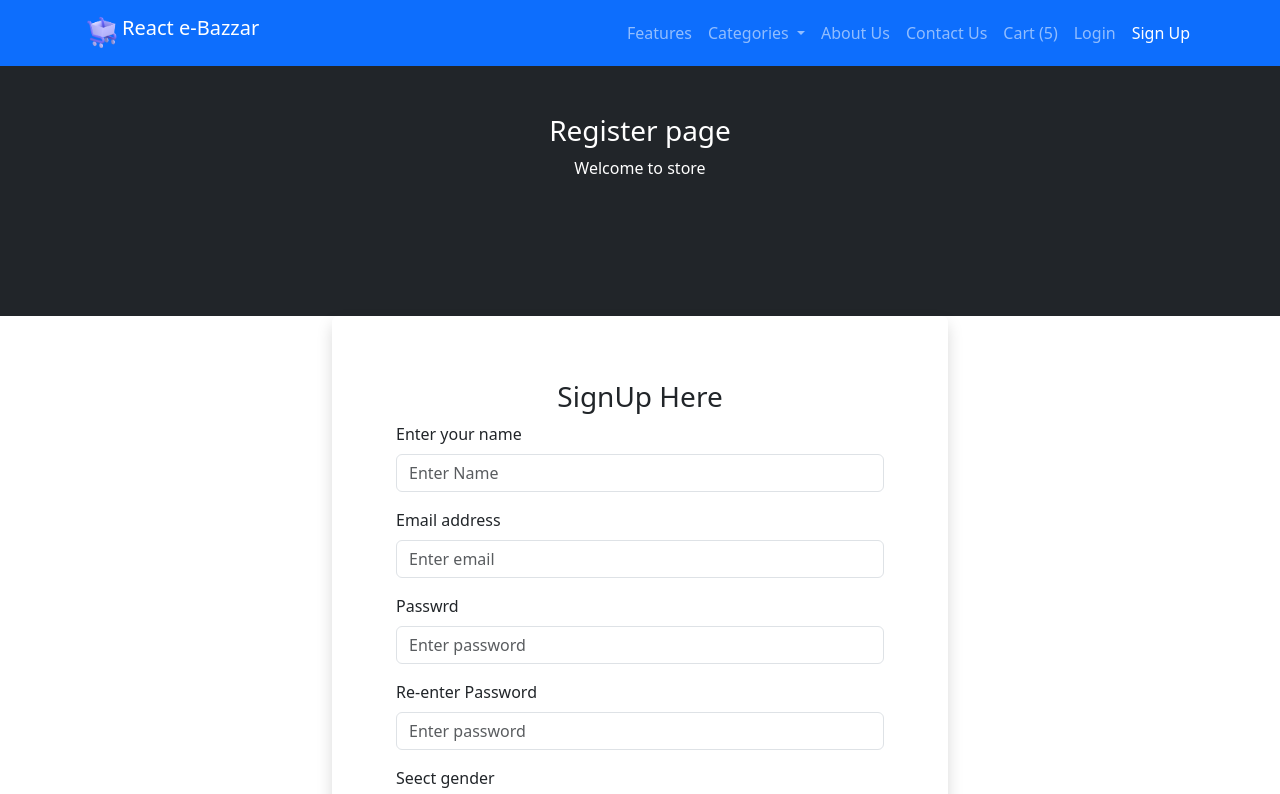
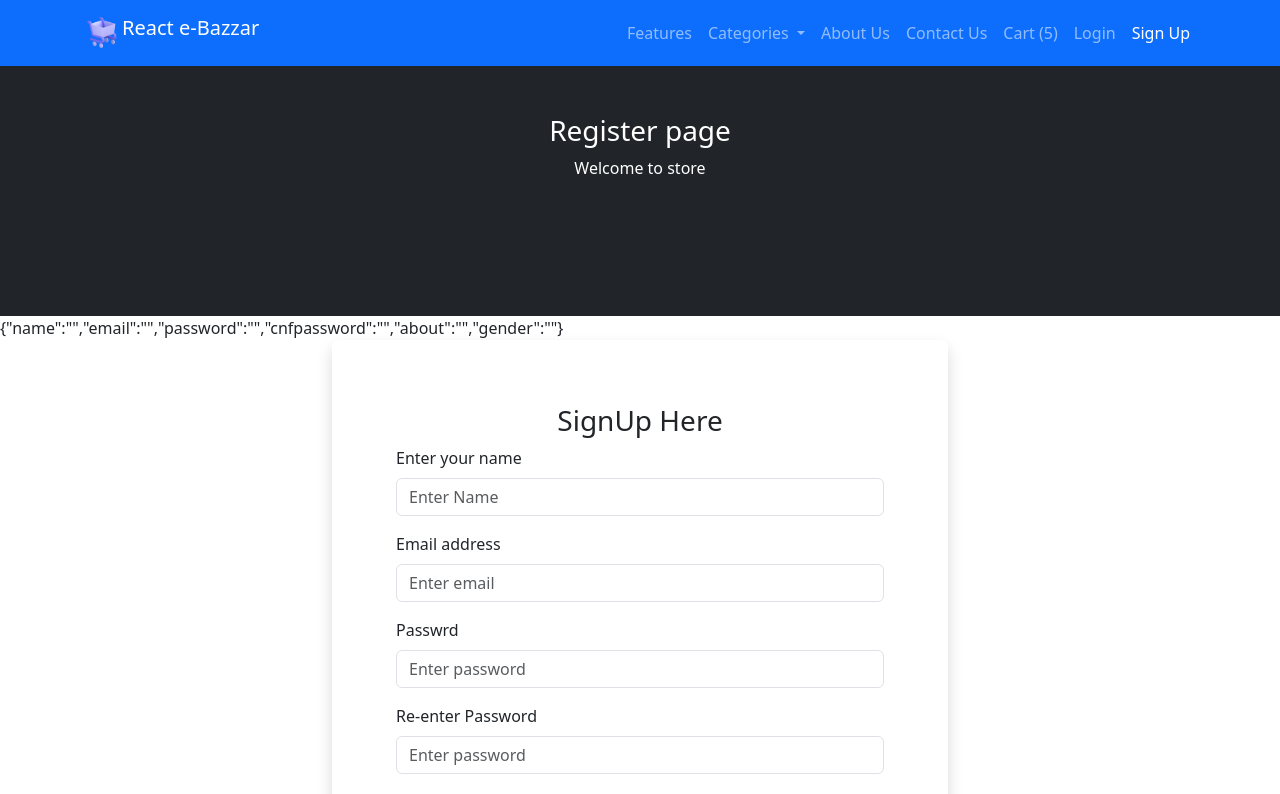
Before and after one commit to chaitanya-dange/e-store, a React (Create React App) app: page /signup in a window 1280 px wide. Shown: the top 794 px of the page. Built offline with nearby package versions, Linux system fonts and the light colour scheme.

Commit message:
SignUp form completed

```diff
--- a/src/components/Register.jsx
+++ b/src/components/Register.jsx
@@ -1,4 +1,4 @@
-import React from 'react'
+import React, { useState } from 'react'
 import Base from './Base'
 import { Container, Row, Col, Card, Button } from 'react-bootstrap'
 import Form from 'react-bootstrap/Form';
@@ -6,6 +6,38 @@ import FloatingLabel from 'react-bootstrap/FloatingLabel';
 import { Link, NavLink } from 'react-router-dom';
 
 const Register = () => {
+
+    const [data,setData]= useState({
+        name:'',
+        email:'',
+        password:'',
+        cnfpassword:'',
+        about:'',
+        gender:''
+    })
+
+
+    const handleChange = (newValue ,fieldName ) => {
+        setData( (data )=> ({
+            ...data,
+            [fieldName]:newValue
+        }))
+
+    }
+
+    const clearData = () =>{
+        setData({
+            name:'',
+            email:'',
+            password:'',
+            cnfpassword:'',
+            about:'',
+            gender:''
+        }
+
+        )
+    }
+
 
     let styleComponent = {
         width: 600,
@@ -17,7 +49,7 @@ const Register = () => {
     const registrtnFrm = () => {
         return (
             <Container fluid >
-                <Row>
+                <Row>   {JSON.stringify(data)}
                     <Col sm={{ span: 6, offset: 3}}>
 
                         <Card className=' border-0 shadow p-5'>
@@ -26,24 +58,41 @@ const Register = () => {
                                 <Form>
                                     <Form.Group className="mb-3" controlId="formBasicName">
                                         <Form.Label>Enter your name </Form.Label>
-                                        <Form.Control type="text" placeholder="Enter Name" />
+                                        <Form.Control
+                                         type="text"
+                                          placeholder="Enter Name"
+                                          value={data.name}
+                                          onChange={ (event) =>handleChange(event.target.value,"name")}
+                                        />
 
                                     </Form.Group>
 
                                     <Form.Group className="mb-3" controlId="formBasicEmail">
                                         <Form.Label>Email address</Form.Label>
-                                        <Form.Control type="email" placeholder="Enter email" />
+                                        <Form.Control
+                                         type="email"
+                                         placeholder="Enter email"
+                                         value={data.email}
+                                         onChange={ (event) =>handleChange(event.target.value,"email")} />
 
                                     </Form.Group>
                                     <Form.Group className="mb-3" controlId="formBasicPasswrd">
                                         <Form.Label>Passwrd</Form.Label>
-                                        <Form.Control type="password" placeholder="Enter password" />
+                                        <Form.Control
+                                         type="password"
+                                         placeholder="Enter password"
+                                         value={data.password}
+                                         onChange={ (event) =>handleChange(event.target.value,"password")} />
 
                                     </Form.Group>
 
                                     <Form.Group className="mb-3" controlId="formBasicRePasswrd">
                                         <Form.Label>Re-enter Password</Form.Label>
-                                        <Form.Control type="password" placeholder="Enter password" />
+                                        <Form.Control
+                                        type="password"
+                                        placeholder="Enter password"
+                                        value={data.cnfpassword}
+                                        onChange={ (event) =>handleChange(event.target.value,"cnfpassword")}  />
 
                                     </Form.Group>
 
@@ -56,6 +105,8 @@ const Register = () => {
                                                 name="gender"
                                                 type="radio"
                                                 id={`inline-${"type"}-1`}
+                                                value={"m"}
+                                                onChange={ (event) =>handleChange(event.target.value,"gender")}
                                             />
 
                                             <Form.Check
@@ -64,6 +115,8 @@ const Register = () => {
                                                 name="gender"
                                                 type="radio"
                                                 id={`inline-${"type"}-1`}
+                                                value={"f"}
+                                                onChange={ (event) =>handleChange(event.target.value,"gender")}
                                             />
                                         </div>
 
@@ -75,6 +128,8 @@ const Register = () => {
                                             as="textarea"
                                             placeholder="Leave a comment here"
                                             style={{ height: '200px' }}
+                                            value={data.about}
+                                            onChange={ (event) =>handleChange(event.target.value,"about")}
                                         />
                                     </Form.Group>
 
@@ -85,7 +140,7 @@ const Register = () => {
 
                                     <Container  className='text-center'>
                                         <Button inline className=' m-1 '>signup</Button>
-                                        <Button inline>reset</Button>
+                                        <Button inline onClick={clearData}>reset</Button>
                                     </Container>
 
                                 </Form>
```
